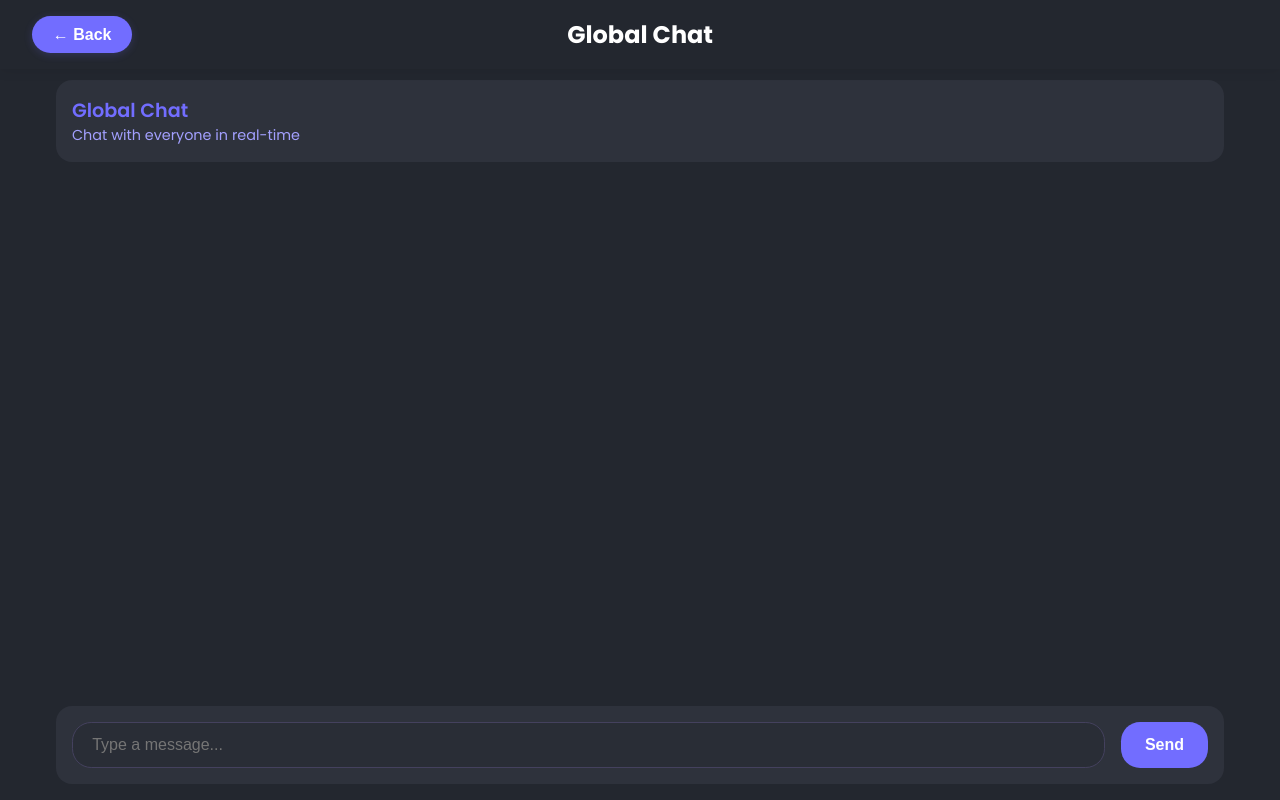
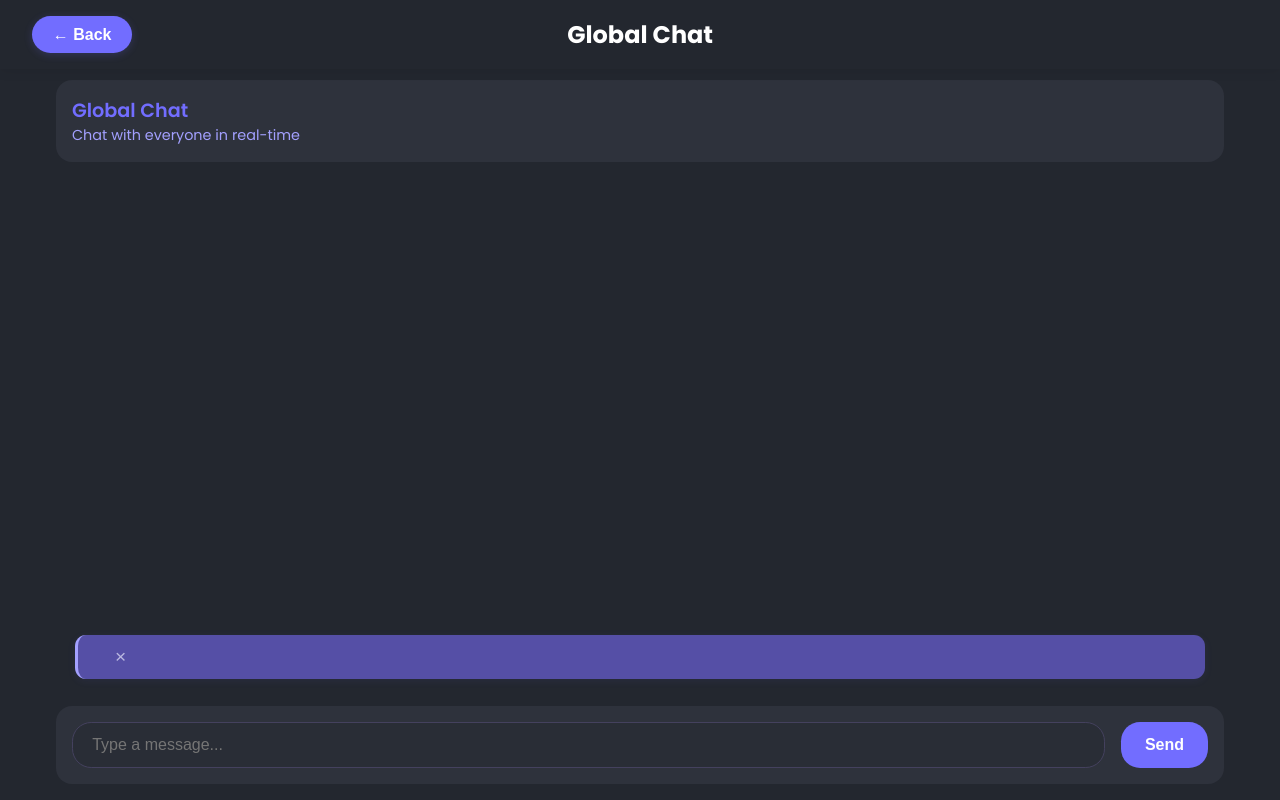
Before and after one commit to shubh72010/Chatz, a plain HTML site: page global.html in a window 1280 px wide. Drawn offline with Linux system fonts and the light colour scheme; no server answers.

Commit message:
Update global.html

```diff
--- a/global.html
+++ b/global.html
@@ -242,25 +242,17 @@
     .reply-preview {
       display: none;
       background: var(--reply-bg);
-      padding: 0.8rem 1.2rem;
-      margin: 0 1rem 1rem 1rem;
+      padding: 0.5rem 1.1rem;
+      margin: 0 1.2rem 0.7rem 1.2rem;
       border-left: 3px solid var(--reply-border);
-      border-radius: 0.8rem;
-      font-size: 0.9rem;
-      color: var(--bubble-other-text);
-      position: relative;
-      animation: slideDown 0.3s ease;
-    }
-
-    @keyframes slideDown {
-      from {
-        opacity: 0;
-        transform: translateY(-10px);
-      }
-      to {
-        opacity: 1;
-        transform: translateY(0);
-      }
+      font-size: 0.93rem;
+      color: #dcdcff;
+      user-select: none;
+      display: flex;
+      justify-content: space-between;
+      align-items: center;
+      border-radius: 0.7rem;
+      box-shadow: 0 2px 8px 0 rgba(114,109,255,0.08);
     }
 
     .reply-preview-content {
@@ -621,15 +613,18 @@
                    "Anonymous"
       };
 
-      replySender.textContent = replyTo.senderName + ': ';
-      replyText.textContent = message.text;
-      replyPreview.style.display = 'block';
+      replyText.textContent = `${replyTo.senderName}: ${truncate(replyTo.text, 50)}`;
+      replyPreview.style.display = "flex";
       messageInput.focus();
+    }
+
+    function truncate(str, n) {
+      return str.length > n ? str.substr(0, n - 1) + "…" : str;
     }
 
     function cancelReply() {
       replyTo = null;
-      replyPreview.style.display = 'none';
+      replyPreview.style.display = "none";
     }
 
     cancelReplyBtn.onclick = cancelReply;
@@ -651,7 +646,7 @@
         const replyDisplayName = replyUserData.nickname || replyUserData.displayName || "Anonymous";
         replyHTML = `
           <div class="reply-to">
-            Reply to ${escapeHtml(replyDisplayName)}: ${escapeHtml(message.replyTo.text)}
+            Reply to ${escapeHtml(replyDisplayName)}: ${escapeHtml(truncate(message.replyTo.text, 40))}
           </div>
         `;
       }
```
